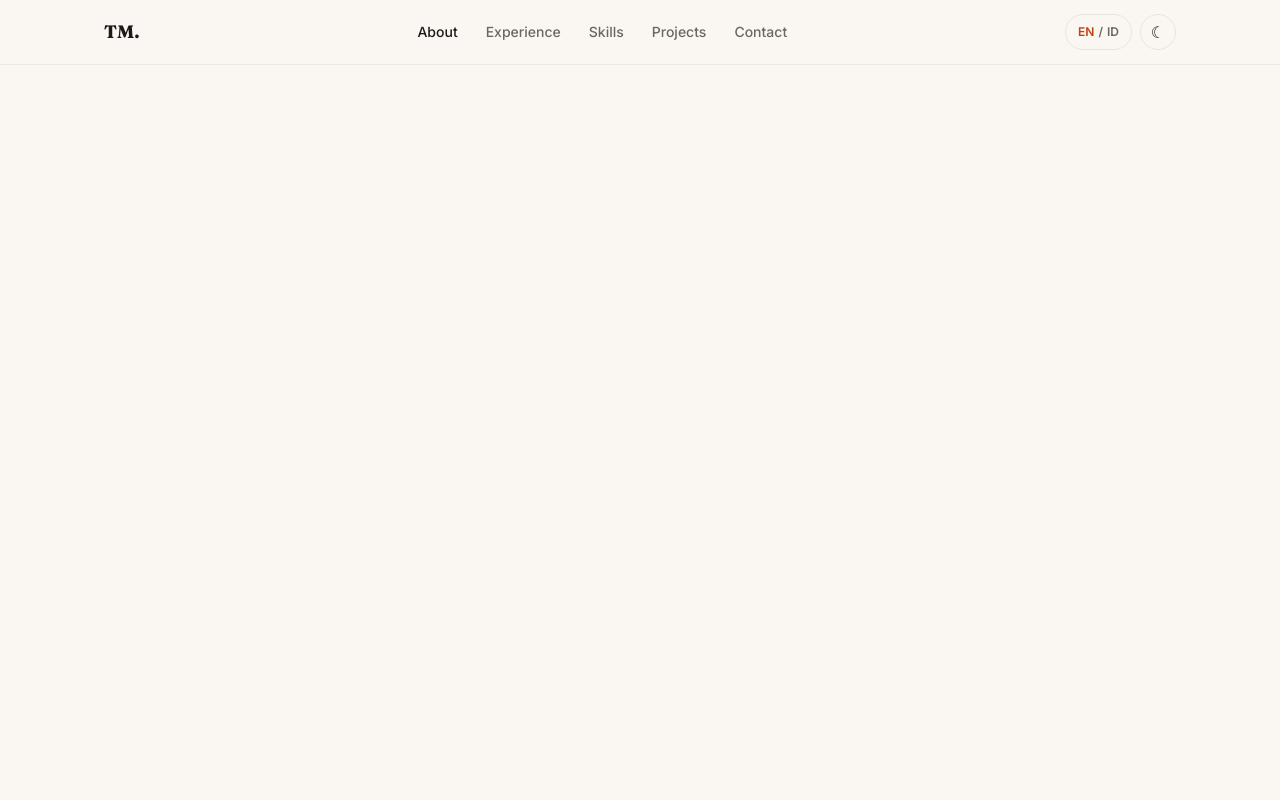
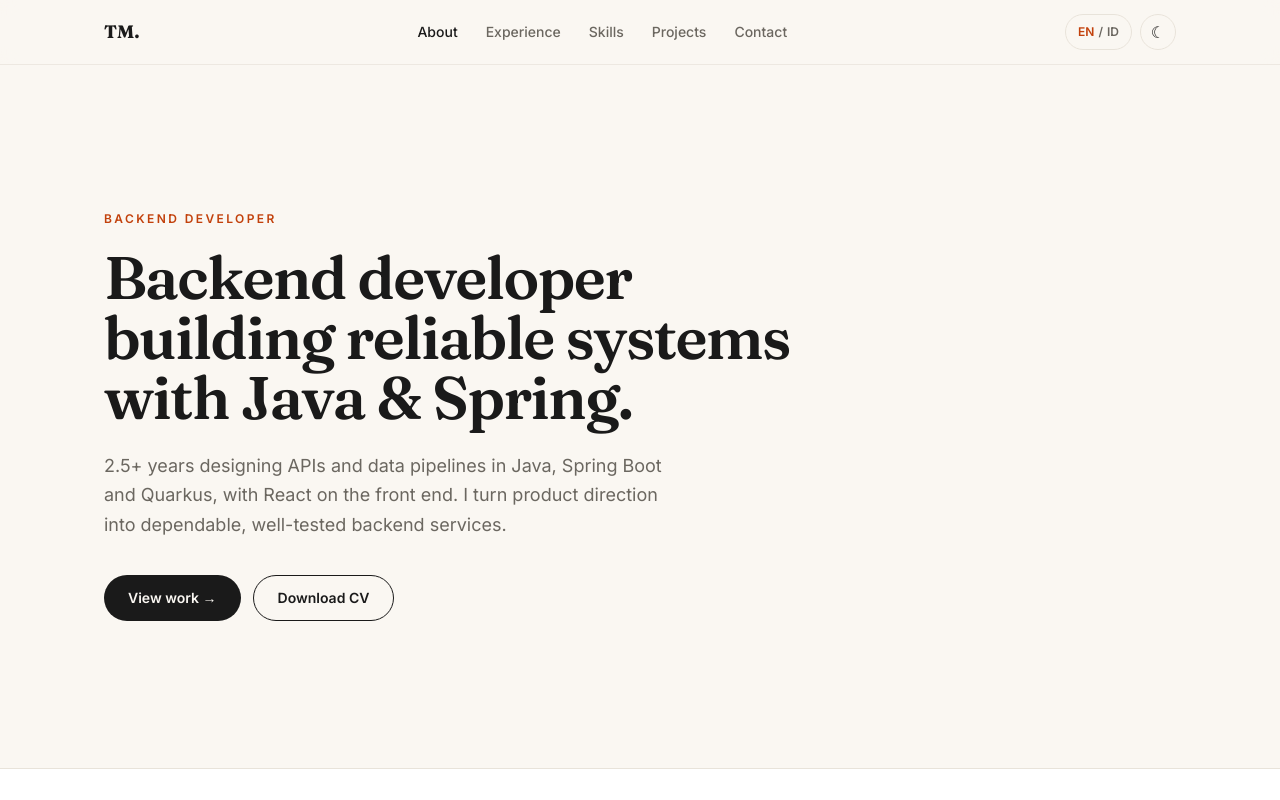
Before and after one commit to TegarMachfuzi/MyPortofolio, a Next.js app: page /en in a window 1280 px wide. Shown: the top 800 px of the page. Built offline with nearby package versions, Linux system fonts and the light colour scheme.

Commit message:
feat: hero section

```diff
--- a/src/components/sections/Hero.tsx
+++ b/src/components/sections/Hero.tsx
@@ -1,6 +1,23 @@
+import { Container } from '@/components/ui/Container';
+import { Button } from '@/components/ui/Button';
+import { hero } from '@/content';
 import type { Locale } from '@/lib/i18n';
 
-// Stub for Task 7; replaced in Task 8
 export function Hero({ locale }: { locale: Locale }) {
-  return <section id="home" className="min-h-screen" />;
+  const c = hero[locale];
+  return (
+    <section id="home" className="relative overflow-hidden">
+      <Container className="flex min-h-[88vh] flex-col justify-center py-24">
+        <p className="text-xs font-semibold uppercase tracking-[0.2em] text-accent">{c.eyebrow}</p>
+        <h1 className="mt-5 max-w-3xl font-display text-4xl font-semibold leading-[1.05] tracking-tight text-ink sm:text-6xl">
+          {c.headline}
+        </h1>
+        <p className="mt-6 max-w-xl text-lg leading-relaxed text-muted">{c.intro}</p>
+        <div className="mt-9 flex flex-wrap gap-3">
+          <Button href={c.ctaPrimary.href}>{c.ctaPrimary.label} →</Button>
+          <Button variant="outline" href={c.ctaSecondary.href}>{c.ctaSecondary.label}</Button>
+        </div>
+      </Container>
+    </section>
+  );
 }
```
Also changed, not shown: 1 other file (tests, documents, lock files or other folders).
